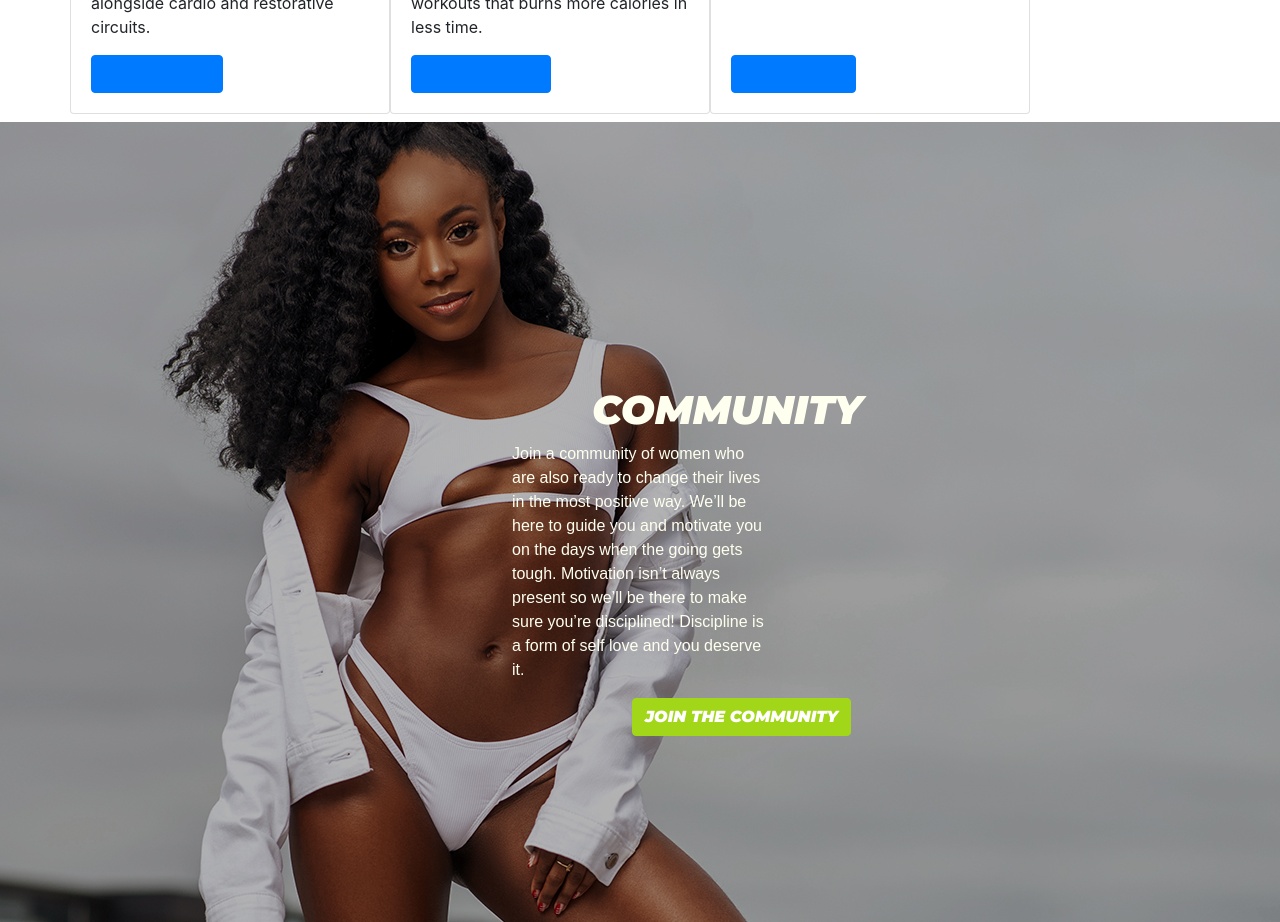
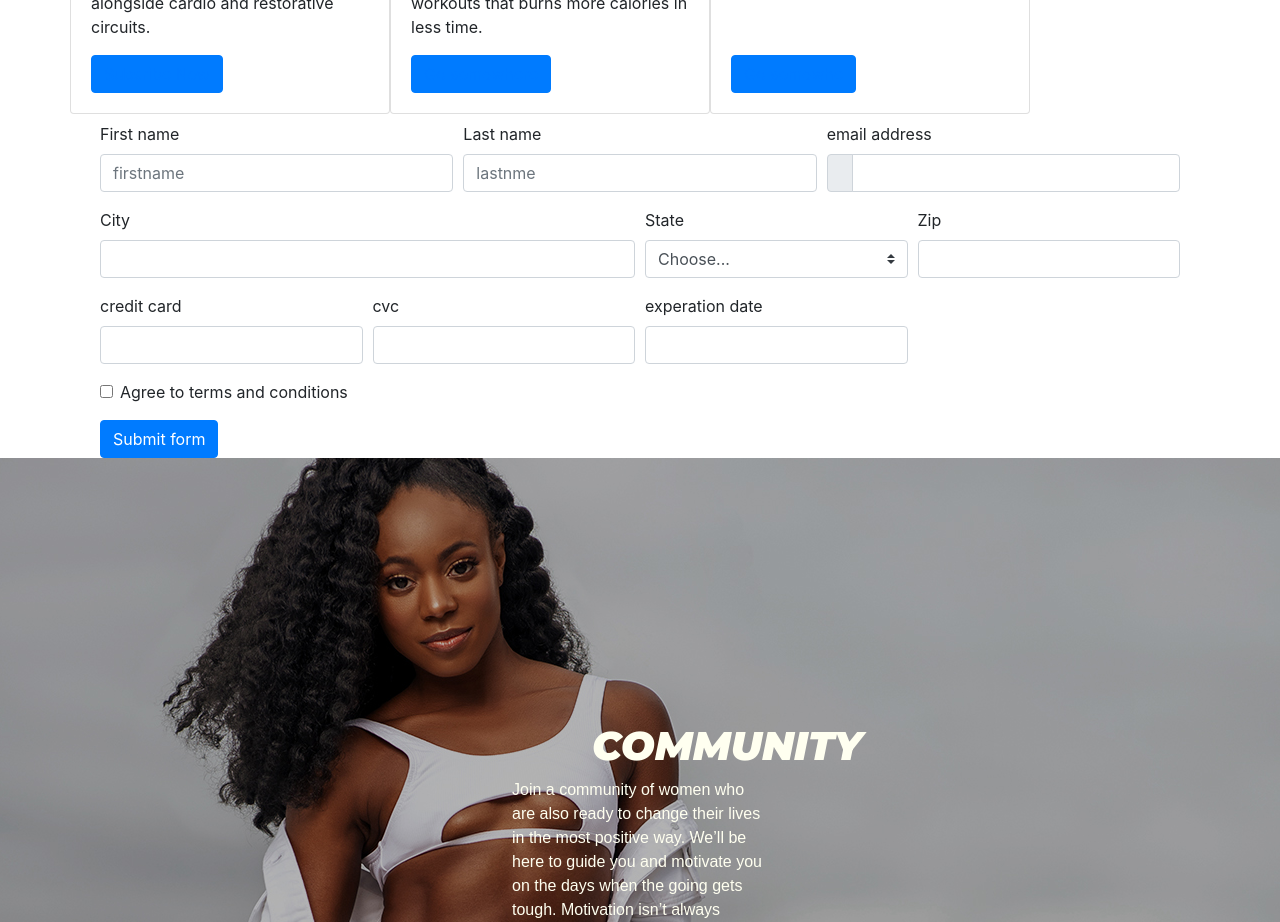
Before and after one commit to bshierk1996/pt2, a Vue app: page /signupForm in a window 1280 px wide. Shown: the part 1880-2802 px from the top of the page. Built offline with nearby package versions, Linux system fonts and the light colour scheme.

Commit message:
Form working

```diff
--- a/src/components/signupForm.vue
+++ b/src/components/signupForm.vue
@@ -4,26 +4,26 @@
       <div class="form-row">
         <div class="col-md-4 mb-3">
           <label for="validationDefault01">First name</label>
-      <input type="text" class="form-control" id="validationDefault01" value="Mark" required>
+          <input type="text" class="form-control firstname" id="validationDefault01" value="" required placeholder="firstname" v-model="input.firstname" />
         </div>
         <div class="col-md-4 mb-3">
           <label for="validationDefault02">Last name</label>
-      <input type="text" class="form-control" id="validationDefault02" value="Otto" required>
+          <input type="text" class="form-control lastname" id="validationDefault02" value="" required placeholder="lastnme"  v-model="input.lastname" />
         </div>
         <div class="col-md-4 mb-3">
-      <label for="validationDefaultUsername">Username</label>
+          <label for="validationDefaultemail" placeholder="email address">email address</label>
           <div class="input-group">
             <div class="input-group-prepend">
-          <span class="input-group-text" id="inputGroupPrepend2">@</span>
+              <span class="input-group-text" id="inputGroupPrepend2"></span>
             </div>
-        <input type="text" class="form-control" id="validationDefaultUsername"  aria-describedby="inputGroupPrepend2" required>
+            <input type="text" class="form-control" id="validationDefaultUsername"  aria-describedby="inputGroupPrepend2" required v-model="input.email" />
           </div>
         </div>
       </div>
       <div class="form-row">
         <div class="col-md-6 mb-3">
           <label for="validationDefault03">City</label>
-      <input type="text" class="form-control" id="validationDefault03" required>
+          <input type="text" class="form-control" id="validationDefault03" required v-model="input.city"/>
         </div>
         <div class="col-md-3 mb-3">
           <label for="validationDefault04">State</label>
@@ -34,18 +34,30 @@
         </div>
         <div class="col-md-3 mb-3">
           <label for="validationDefault05">Zip</label>
-      <input type="text" class="form-control" id="validationDefault05" required>
+          <input type="text" class="form-control" id="validationDefault05" required v-model="input.zip"/>
+        </div>
+        <div class="col-md-3 mb-3">
+          <label for="validationDefault05">credit card</label>
+          <input type="text" class="form-control" id="validationDefault05" required v-model="input.credit"/>
+        </div>
+        <div class="col-md-3 mb-3">
+          <label for="validationDefault05">cvc</label>
+          <input type="text" class="form-control" id="validationDefault05" required v-model="input.cvc"/>
+        </div>
+        <div class="col-md-3 mb-3">
+          <label for="validationDefault05">experation date</label>
+          <input type="text" class="form-control" id="validationDefault05" required v-model="input.experation"/>
         </div>
       </div>
       <div class="form-group">
         <div class="form-check">
-      <input class="form-check-input" type="checkbox" value="" id="invalidCheck2" required>
+          <input class="form-check-input" type="checkbox" value="" id="invalidCheck2" required />
           <label class="form-check-label" for="invalidCheck2">
             Agree to terms and conditions
           </label>
         </div>
       </div>
-  <button class="btn btn-primary" type="submit">Submit form</button>
+      <button class="btn btn-primary" type="submit" v-on:click="login()">Submit form</button>
     </form>
   </div>
 </template>
@@ -53,11 +65,38 @@
 
 <script>
     export default {
-    name: 'signup',
-
+        name: 'signupData',
+        data() {
+            return {
+                input: {
+                   firstname:"",
+                    lastnme:"",
+                    City:"",
+                    State:"",
+                    Zip:"",
+                    credit:"",
+                    cvc:"",
+                    experation:"",
+                }
+            }
+        },
+        methods: {
+            login() {
+                if(this.input.username != "" && this.input.password != "") {
+                    if(this.input.username == this.$parent.mockAccount.username && this.input.password == this.$parent.mockAccount.password) {
+                        this.$emit("authenticated", true);
+                        this.$router.replace({ name: "secure" });
+                    } else {
+                        // console.log("The username and / or password is incorrect");
+                    }
+                } else {
+                    // console.log("A username and password must be present");
+                }
+            }
+        }
     }
 </script>
 
-<style scoped>
+<style>
 
 </style>
--- a/src/main.js
+++ b/src/main.js
@@ -19,7 +19,7 @@ const router = new VueRouter({
     {path: '/mealplan', component:mealplan},
     {path:'/workouts',component:workouts},
     {path: '/realtime', component:realtime},
-    {path: 'signupForm', component:signup}
+    {path: '/signupForm', component:signup}
   ],
   mode:'history'
 })
```
Lines whose indentation alone changed are shown as unchanged.
